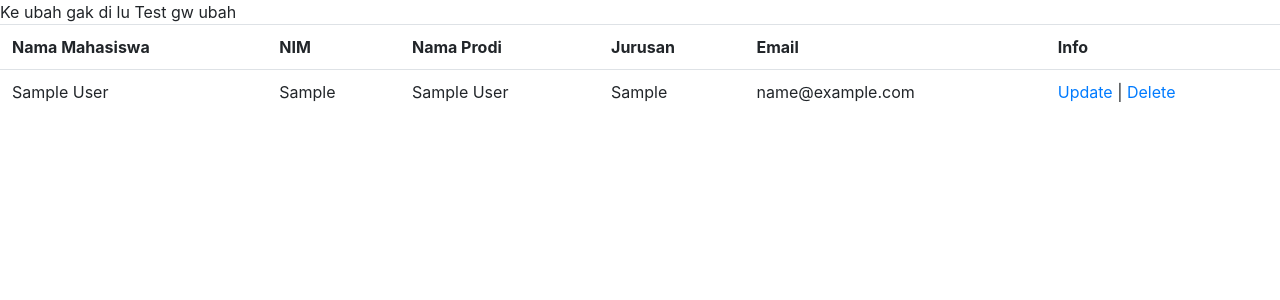
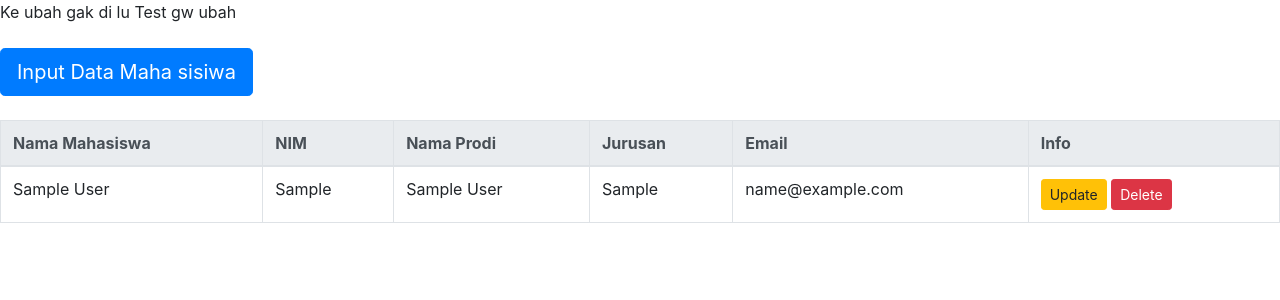
Before and after one commit to joko18/Jaya, a PHP site: page /Admin.php in a window 1280 px wide. Shown: the top 300 px of the page. Run offline with PHP 8.4, Linux system fonts and the light colour scheme; tables that the repository leaves empty or names only in its code hold one stand-in row (values such as "Sample post"); some libraries are stand-ins or nearby versions.

Commit message:
Update Admin.php

```diff
--- a/Admin.php
+++ b/Admin.php
@@ -12,12 +12,17 @@ INNER JOIN tbl_prodi ON ID_Matakuliah=ID_Prodi");
 </head>
 
 <body>
-
-    <table class="table">
-
+<br>
+<br>
+<a href="Input.php?" class="btn btn-primary btn-lg">Input Data Maha sisiwa</a>
+<br>
+<br>
+    <table class="table table-bordered">
+    <thead class="thead-light">
         <tr>
         <th>Nama Mahasiswa</th> <th>NIM</th> <th>Nama Prodi</th> <th>Jurusan</th><th>Email</h><th>Info</th>
         </tr>
+    </thead>
         <?php
         while($user_data = mysqli_fetch_array($result)) {
             echo "<tr>";
@@ -26,7 +31,8 @@ INNER JOIN tbl_prodi ON ID_Matakuliah=ID_Prodi");
             echo "<td>".$user_data['Nama_Prodi']."</td>";
             echo "<td>".$user_data['Jurusan']."</td>";
             echo "<td>".$user_data['Email']."</td>";
-        echo "<td><a href='edit.php?id=$user_data[NIM]'>Update</a> | <a href='delete.php?id=$user_data[NIM]'>Delete</a></td></tr>";
+            echo "<td><a href='Edit.php?id=$user_data[NIM]'class='btn btn-warning btn-sm'>Update</a>
+             <a href='Delete.php? id=$user_data[NIM]' class='btn btn-danger btn-sm' >Delete</a></td></tr>";
         }
         ?>
 
```
Lines whose indentation alone changed are shown as unchanged.
